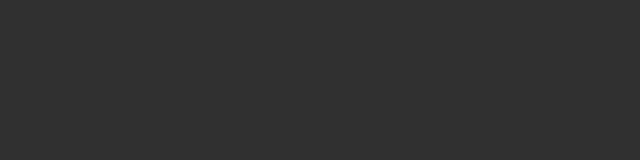
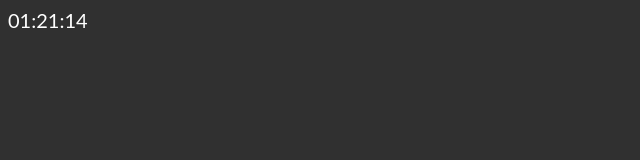
Before and after one commit to ogezstudio/ogezstudio.github.io, a plain HTML site: page index.html in a window 1280 px wide. Shown: the full height of the page, 0-640 px from the left. Drawn offline with Linux system fonts and the light colour scheme.

Commit message:
Update index.html

```diff
--- a/index.html
+++ b/index.html
@@ -8,6 +8,7 @@
     <script src="timer.js"></script>
 
 </head>
-<body style="background-color: #303030;">
+<body onload="odliczanie();">
+    <div id="time">12:00:00</div>
 </body>
 </html>
```
